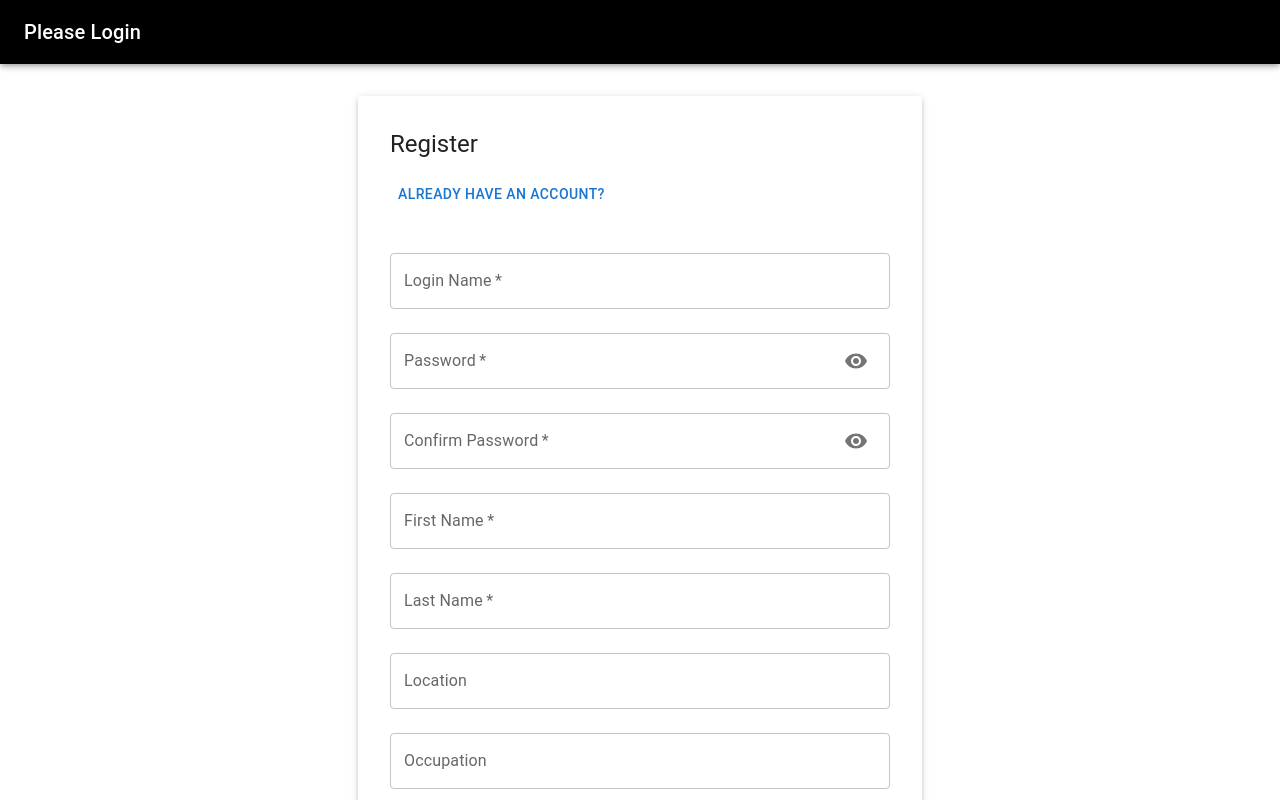
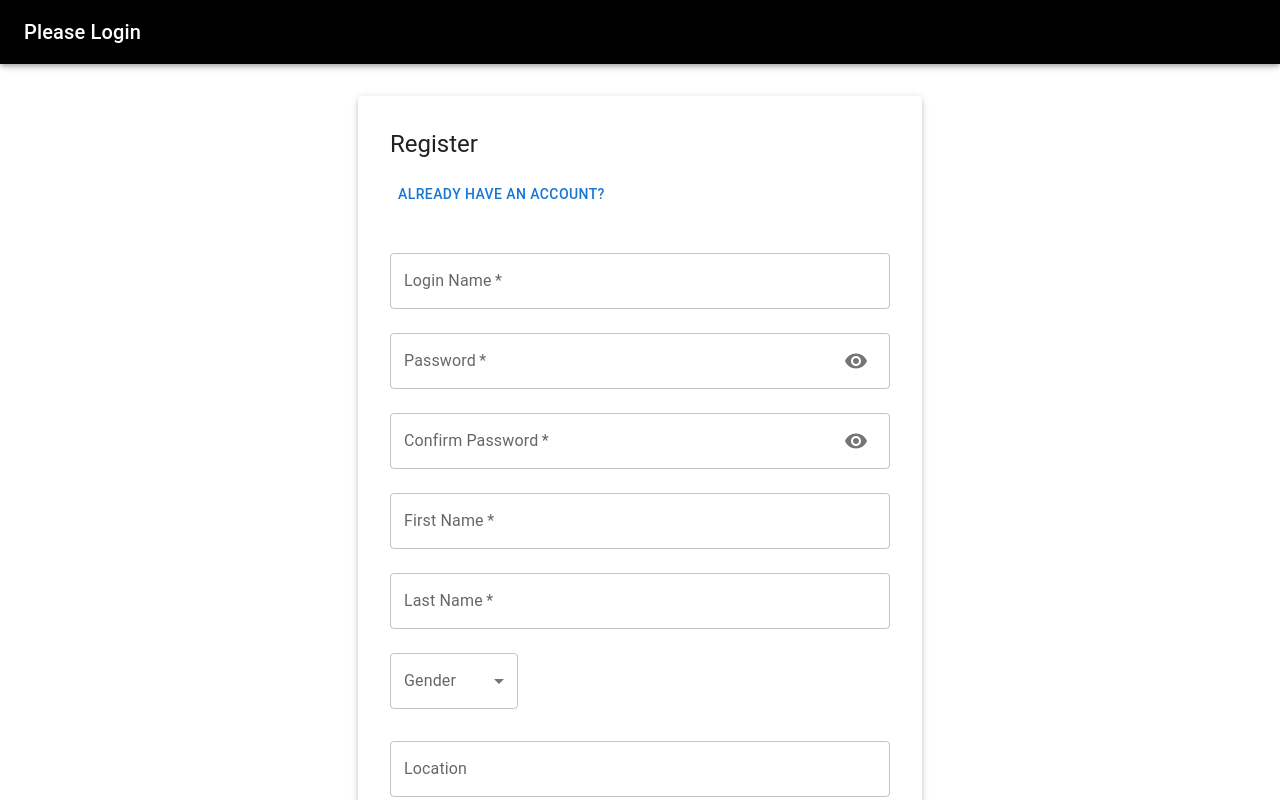
Before and after one commit to luxmountain/frontend-final, a React (Create React App) app: page /login in a window 1280 px wide. Both pictures are taken after a click on the button "NEED TO REGISTER?". Shown: the top 800 px of the page. Built offline with nearby package versions, Linux system fonts and the light colour scheme.

Commit message:
add gender for register

```diff
--- a/src/components/LoginRegister/index.jsx
+++ b/src/components/LoginRegister/index.jsx
@@ -8,11 +8,16 @@ import {
   Alert,
   IconButton,
   InputAdornment,
+  FormControl,
+  MenuItem,
+  InputLabel,
+  Select,
 } from "@mui/material";
 import { Visibility, VisibilityOff } from "@mui/icons-material";
 import { useNavigate } from "react-router-dom";
 import models from "../../modelData/models";
 import { useAuth } from "../../context/AuthContext";
+import "./styles.css";
 
 function LoginRegister() {
   const [isLogin, setIsLogin] = useState(true);
@@ -35,6 +40,7 @@ function LoginRegister() {
     confirmPassword: "",
     firstName: "",
     lastName: "",
+    gender: "",
     location: "",
     description: "",
     occupation: "",
@@ -101,6 +107,7 @@ function LoginRegister() {
         password: registerForm.password,
         first_name: registerForm.firstName,
         last_name: registerForm.lastName,
+        gender: registerForm.gender,
         location: registerForm.location,
         description: registerForm.description,
         occupation: registerForm.occupation,
@@ -114,6 +121,7 @@ function LoginRegister() {
           confirmPassword: "",
           firstName: "",
           lastName: "",
+          gender: "",
           location: "",
           description: "",
           occupation: "",
@@ -291,6 +299,19 @@ function LoginRegister() {
               onChange={handleRegisterChange("lastName")}
               margin="normal"
             />
+            <div className="selectbox-gender">
+              <FormControl fullWidth>
+                <InputLabel>Gender</InputLabel>
+                <Select
+                  value={registerForm.gender}
+                  label="gender"
+                  onChange={handleRegisterChange("gender")}
+                >
+                  <MenuItem value={"Male"}>Male</MenuItem>
+                  <MenuItem value={"Female"}>Female</MenuItem>
+                </Select>
+              </FormControl>
+            </div>
             <TextField
               fullWidth
               label="Location"
--- a/src/components/LoginRegister/styles.css
+++ b/src/components/LoginRegister/styles.css
@@ -0,0 +1,4 @@
+.selectbox-gender{
+    padding: 1rem 0;
+    width: 8rem;
+}
--- a/src/components/Profile/index.jsx
+++ b/src/components/Profile/index.jsx
@@ -52,6 +52,9 @@ function Profile() {
         <strong>Location:</strong> {user.location}
       </Typography>
       <Typography variant="body1">
+        <strong>Gender:</strong> {user.gender}
+      </Typography>
+      <Typography variant="body1">
         <strong>Occupation:</strong> {user.occupation}
       </Typography>
       <Typography variant="body1">
--- a/src/components/UserList/index.jsx
+++ b/src/components/UserList/index.jsx
@@ -19,6 +19,7 @@ function UserList({ showBadges = false }) {
   const [users, setUsers] = useState([]);
   const navigate = useNavigate();
   const { currentUser } = useAuth();
+  const [searchQuery, setSearchQuery] = useState("");
 
   useEffect(() => {
     async function loadUsers() {
@@ -35,20 +36,36 @@ function UserList({ showBadges = false }) {
     loadUsers();
   }, []);
 
-  const filteredUsers = currentUser
-    ? users.filter((user) => user._id !== currentUser._id)
-    : users;
+  const filteredUsers = users.filter(
+    (user) =>
+      user._id !== currentUser?._id &&
+      `${user.first_name} ${user.last_name}`
+        .toLowerCase()
+        .includes(searchQuery.toLowerCase())
+  );
 
   if (!filteredUsers.length) return <div>No users found.</div>;
 
   return (
     <div className="user-list">
       {!showBadges && (
-        <Typography>
-          There {filteredUsers.length === 1 ? "is" : "are"}{" "}
-          <strong>{filteredUsers.length}</strong>{" "}
-          {filteredUsers.length === 1 ? "user" : "users"}
-        </Typography>
+        <>
+          <Box mb={2}>
+            <input
+              type="text"
+              placeholder="Search by name"
+              value={searchQuery}
+              onChange={(e) => setSearchQuery(e.target.value)}
+              className="search-input"
+            />
+          </Box>
+
+          <Typography>
+            There {filteredUsers.length === 1 ? "is" : "are"}{" "}
+            <strong>{filteredUsers.length}</strong>{" "}
+            {filteredUsers.length === 1 ? "user" : "users"}
+          </Typography>
+        </>
       )}
       <List component="nav">
         {filteredUsers.map((user) => (
--- a/src/components/UserList/styles.css
+++ b/src/components/UserList/styles.css
@@ -34,3 +34,11 @@
     left: 1rem;
     position: absolute;
 }
+
+.search-input {
+  width: 100%;
+  padding: 8px;
+  font-size: 1rem;
+  border: 1px solid #ccc;
+  border-radius: 4px;
+}
```
